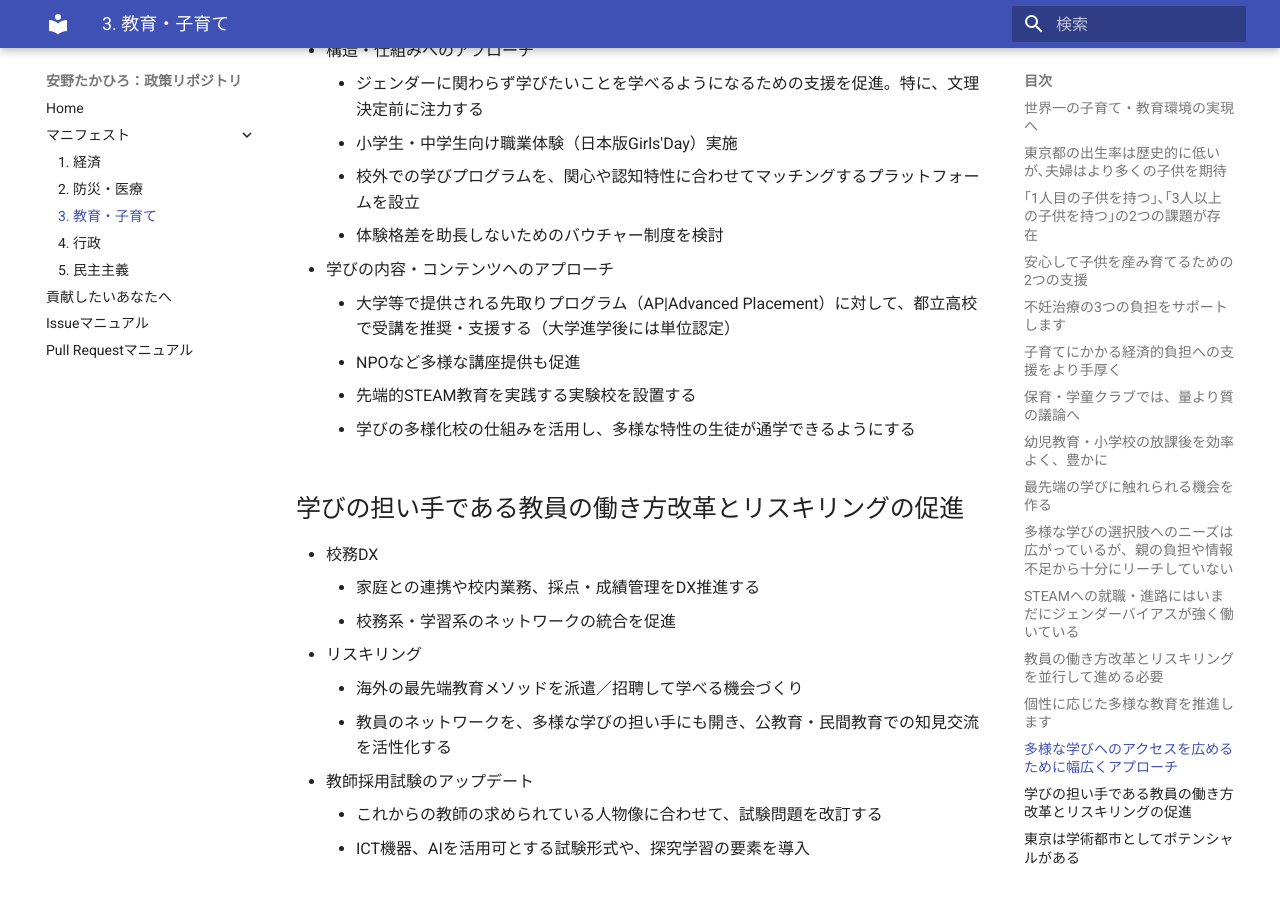
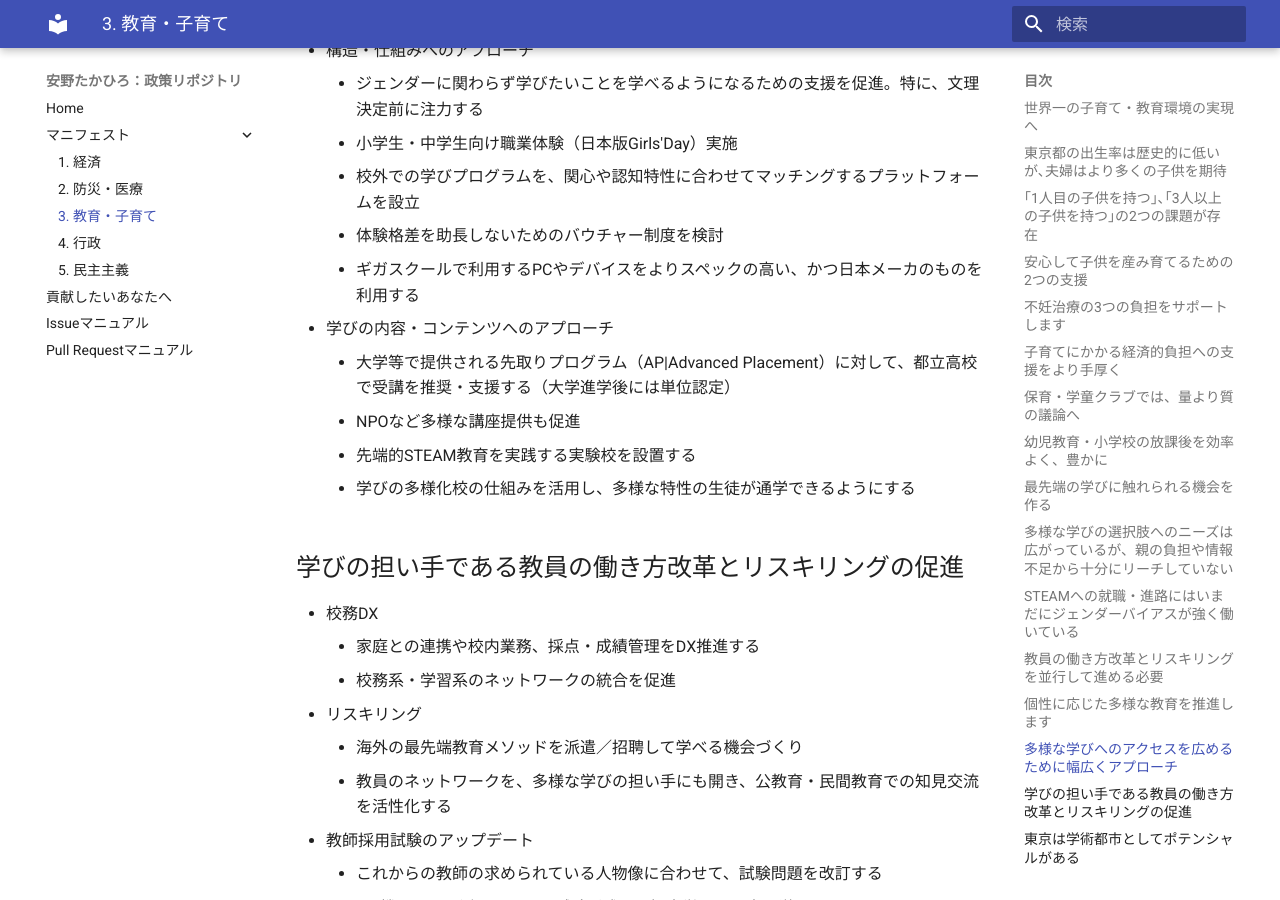
Before and after one commit to takahiroanno2024/election2024, an MkDocs documentation site: the page built from docs/manifest/education.md, in a window 1280 px wide and 900 px high, scrolled down 5956 px. Built offline with MkDocs 1.6.1 and Material for MkDocs 9.7.7, drawn with Linux system fonts in a browser that asks for light colours.

Commit message:
Update education.md
linked below issue

ギガスクールで配布しているPCをもっと現実的なスペックやメーカのものに入れ替えてほしい #10
https://github.com/takahiroanno2024/election2024/issues/10

```diff
--- a/docs/manifest/education.md
+++ b/docs/manifest/education.md
@@ -148,6 +148,7 @@
     - 小学生・中学生向け職業体験（日本版Girls'Day）実施
     - 校外での学びプログラムを、関心や認知特性に合わせてマッチングするプラットフォームを設立
     - 体験格差を助長しないためのバウチャー制度を検討
+    - ギガスクールで利用するPCやデバイスをよりスペックの高い、かつ日本メーカのものを利用する
 - 学びの内容・コンテンツへのアプローチ
     - 大学等で提供される先取りプログラム（AP|Advanced Placement）に対して、都立高校で受講を推奨・支援する（大学進学後には単位認定）
     - NPOなど多様な講座提供も促進
```
